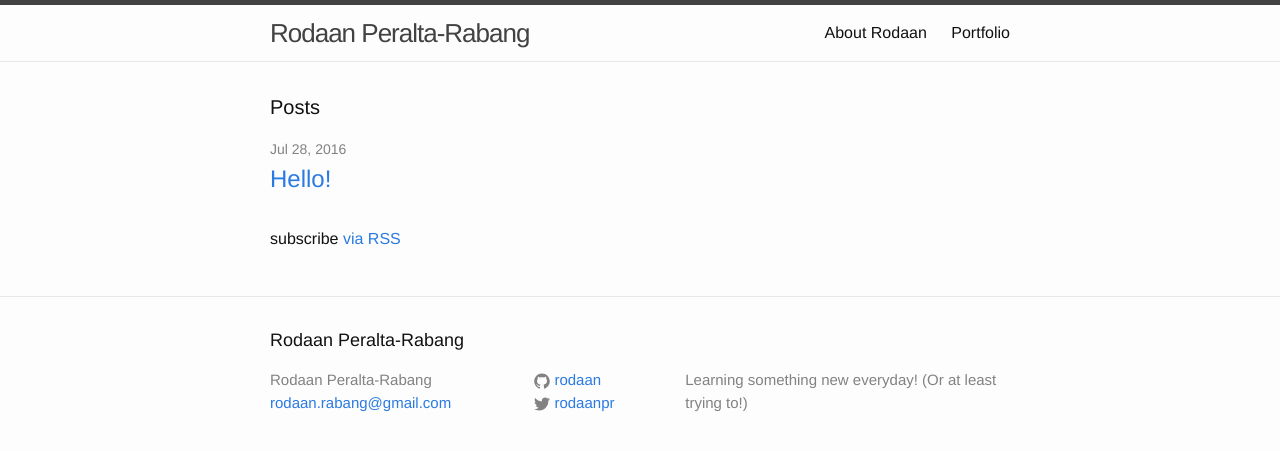
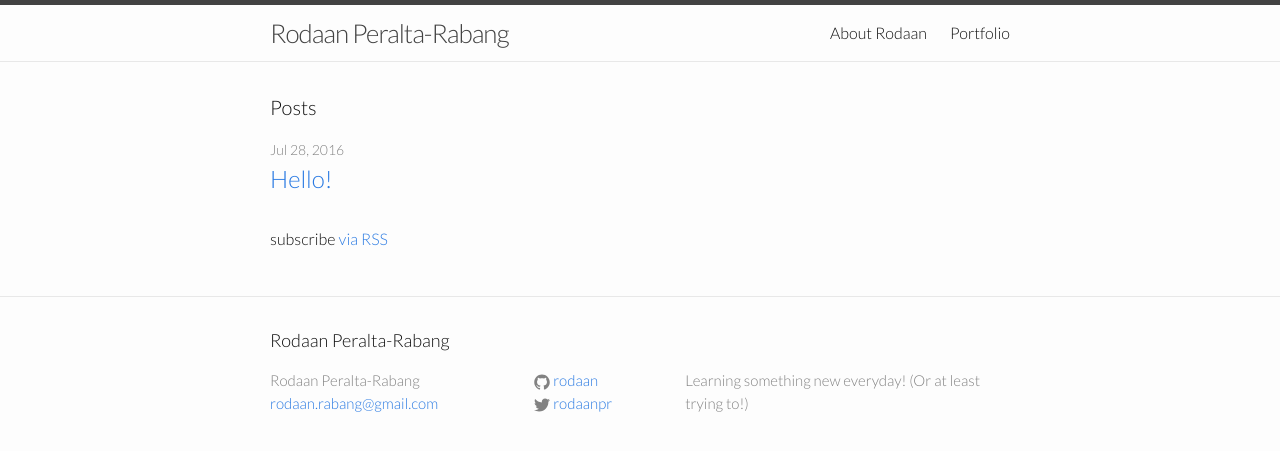
Before and after one commit to rodaan/rodaan.github.io, a Jekyll site: the page built from index.html, in a window 1280 px wide. Shown: the top 451 px of the page. Built offline with Jekyll 4.4.1, drawn with Linux system fonts in a browser that asks for light colours.

Commit message:
Change font

```diff
--- a/_includes/head.html
+++ b/_includes/head.html
@@ -9,4 +9,5 @@
   <link rel="stylesheet" href="{{ "/css/main.css" | prepend: site.baseurl }}">
   <link rel="canonical" href="{{ page.url | replace:'index.html','' | prepend: site.baseurl | prepend: site.url }}">
   <link rel="alternate" type="application/rss+xml" title="{{ site.title }}" href="{{ "/feed.xml" | prepend: site.baseurl | prepend: site.url }}">
+  <link href='https://fonts.googleapis.com/css?family=Lato:300' rel='stylesheet' type='text/css'>
 </head>
--- a/css/main.scss
+++ b/css/main.scss
@@ -6,7 +6,7 @@
 
 
 // Our variables
-$base-font-family: "Helvetica Neue", Helvetica, Arial, sans-serif;
+$base-font-family: "Lato","Helvetica Neue", Helvetica, Arial, sans-serif;
 $base-font-size:   16px;
 $base-font-weight: 400;
 $small-font-size:  $base-font-size * 0.875;
```
Also changed, not shown: portfolio.md (+2 -2 lines).
